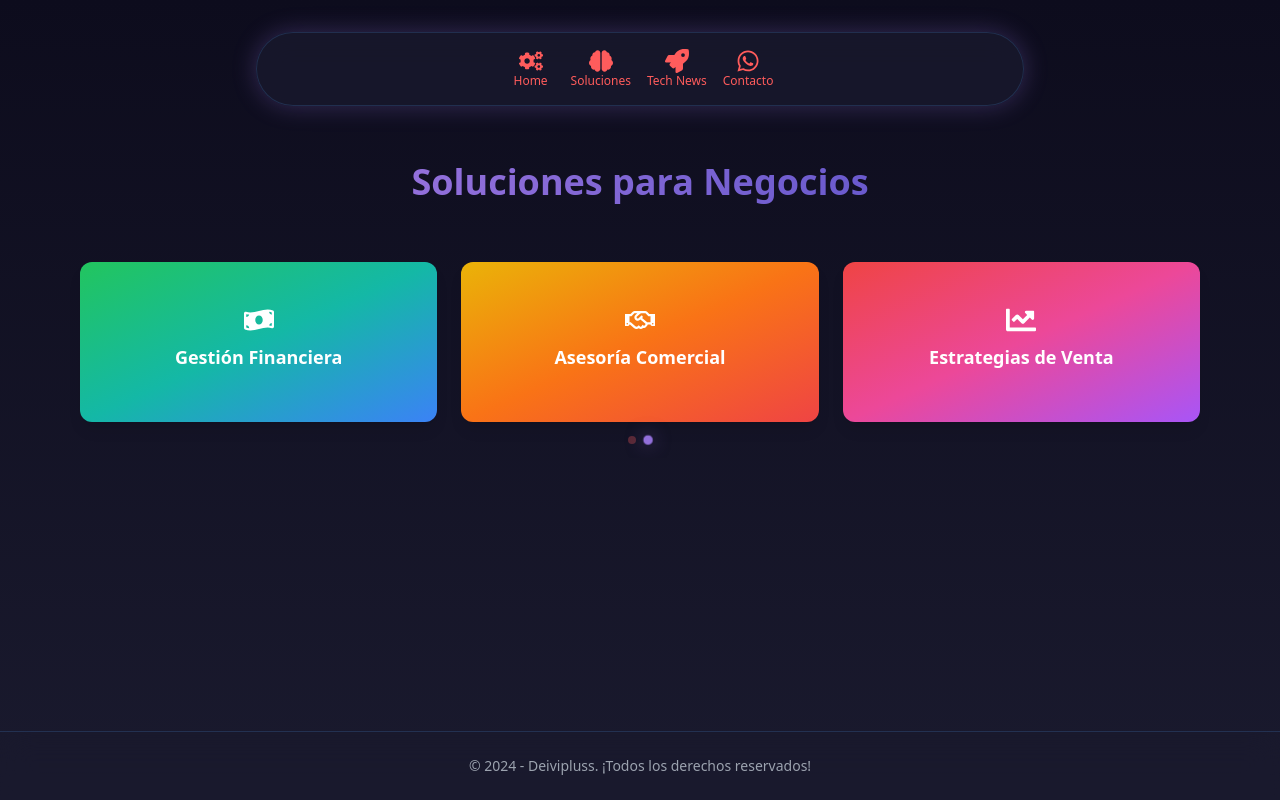
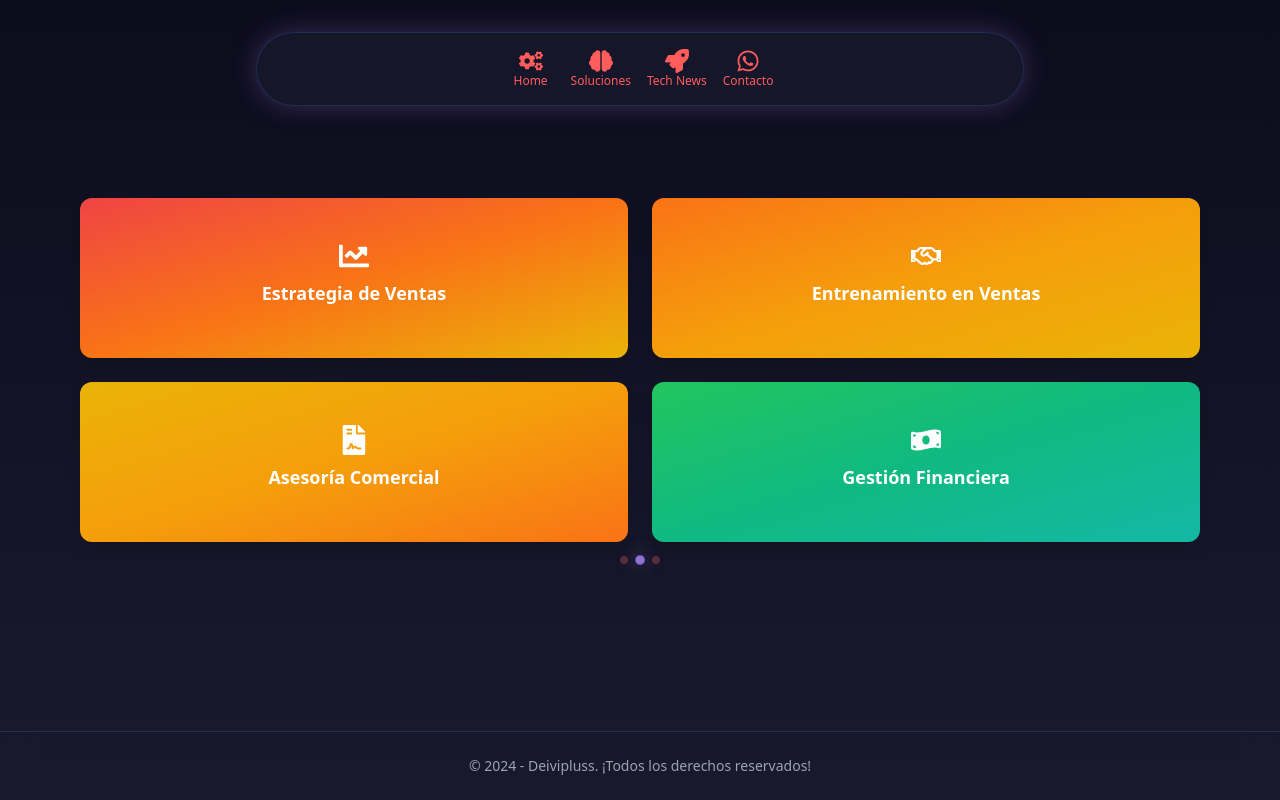
Before and after one commit to deivipluss/landing, a Next.js app: page /negocios in a window 1280 px wide. Built offline with nearby package versions, Linux system fonts and the light colour scheme.

Commit message:
menufinal

```diff
--- a/app/empresas/page.tsx
+++ b/app/empresas/page.tsx
@@ -24,7 +24,7 @@ import 'swiper/css/pagination';
 import HomeNavigation from "@/components/HomeNavigation";
 
 // Actualización de los tipos de tarjetas
-type CardKey = 'branding' | 'transformacionDigital' | 'relacionesPublicas' | 'entrenamientoGerentes' | 'entrenamientoRH' | 'auditoriaTecnologica' | 'auditoriaOptimizacion' | 'ciberseguridad';
+type CardKey = 'transformacionDigital' | 'branding' | 'relacionesPublicas' | 'entrenamientoGerentes' | 'entrenamientoRH' | 'auditoriaTecnologica' | 'auditoriaOptimizacion' | 'ciberseguridad';
 
 interface NavItem {
   href: string;
@@ -40,13 +40,6 @@ const navItems: NavItem[] = [
 ];
 
 const cardData: { [key in CardKey]: { title: string; description: string; icon: JSX.Element; gradient: string; link: string; featured?: boolean } } = {
-  branding: {
-    title: "Branding Empresarial",
-    description: "Creamos una identidad sólida y coherente para tu empresa. Mejoramos la percepción de tu marca, generando confianza y fidelidad en tus clientes.",
-    icon: <FaBuilding className="text-3xl group-hover:rotate-180 transition-transform duration-500" />,
-    gradient: "bg-gradient-to-br from-blue-500 via-blue-600 to-purple-600",
-    link: "/contacto?servicio=branding"
-  },
   transformacionDigital: {
     title: "Transformación Digital",
     description: "Reinventa tu empresa con tecnologías disruptivas. Optimiza procesos, mejora la experiencia del cliente y aumenta la competitividad en el mercado actual.",
@@ -54,6 +47,13 @@ const cardData: { [key in CardKey]: { title: string; description: string; icon:
     gradient: "bg-gradient-to-br from-cyan-400 via-blue-500 to-purple-600",
     link: "/contacto?servicio=transformacionDigital",
     featured: true // Marcado como destacado
+  },
+  branding: {
+    title: "Branding Empresarial",
+    description: "Creamos una identidad sólida y coherente para tu empresa. Mejoramos la percepción de tu marca, generando confianza y fidelidad en tus clientes.",
+    icon: <FaBuilding className="text-3xl group-hover:rotate-180 transition-transform duration-500" />,
+    gradient: "bg-gradient-to-br from-blue-500 via-blue-600 to-purple-600",
+    link: "/contacto?servicio=branding"
   },
   relacionesPublicas: {
     title: "Relaciones Públicas Digitales",
@@ -231,12 +231,6 @@ const Soluciones = () => {
 
       <main className="flex-grow flex flex-col justify-start pt-2 items-center p-4 md:p-8">
         <div className="w-full max-w-6xl">
-          <h1 className="text-3xl md:text-4xl font-extrabold mb-6 text-center text-white">
-            <span className="bg-clip-text text-transparent bg-gradient-to-r from-[#4A90E2] to-[#00F5D4]">
-              Soluciones para Empresas
-            </span>
-          </h1>
-
           <Swiper
             modules={[Autoplay, Pagination]}
             spaceBetween={30}
--- a/app/negocios/page.tsx
+++ b/app/negocios/page.tsx
@@ -6,7 +6,13 @@ import {
   FaShoppingCart,
   FaMoneyBillWave,
   FaRegHandshake,
-  FaBrain // Añadimos esta importación que faltaba
+  FaBrain,
+  FaFileContract,
+  FaUsers,
+  FaPencilAlt,
+  FaSearchDollar,
+  FaCog,
+  FaDesktop
 } from "react-icons/fa";
 import Link from 'next/link';
 import { motion } from 'framer-motion';
@@ -17,50 +23,96 @@ import 'swiper/css';
 import 'swiper/css/pagination';
 import HomeNavigation from "@/components/HomeNavigation";
 
-type CardKey = 'tienda' | 'marketingDigital' | 'ecommerce' | 'finanzas' | 'asesoria' | 'ventas';
+type CardKey = 'branding' | 'marketingDigital' | 'contentManager' | 'communityManager' | 'socialMediaManager' | 'landingPages' | 'seo' | 'ecommerce' | 'estrategiaVentas' | 'entrenamientoVentas' | 'asesoriaComercial' | 'gestionFinanciera';
 
-const cardData: { [key in CardKey]: { title: string; description: string; icon: JSX.Element; gradient: string; link: string } } = {
-  tienda: {
-    title: "Gestión de Tienda",
-    description: "Optimización de procesos para tiendas físicas y virtuales, mejorando la experiencia del cliente.",
+const cardData: { [key in CardKey]: { title: string; description: string; icon: JSX.Element; gradient: string; link: string; parent?: string } } = {
+  branding: {
+    title: "Branding Comercial",
+    description: "Creamos una identidad de marca poderosa para tu negocio que conecta con tus clientes ideales y te diferencia de la competencia.",
     icon: <FaStore className="text-3xl group-hover:rotate-180 transition-transform duration-500" />,
     gradient: "bg-gradient-to-br from-indigo-500 via-purple-500 to-blue-600",
-    link: "/contacto?servicio=tienda"
+    link: "/contacto?servicio=branding"
   },
   marketingDigital: {
     title: "Marketing Digital",
-    description: "Estrategias de marketing enfocadas en resultados para pequeños negocios.",
+    description: "Estrategias personalizadas para atraer clientes, aumentar ventas y hacer crecer tu negocio en el entorno digital.",
     icon: <FaChartLine className="text-3xl group-hover:scale-110 transition-transform duration-500" />,
     gradient: "bg-gradient-to-br from-purple-500 via-violet-500 to-indigo-500",
     link: "/contacto?servicio=marketingDigital"
   },
+  contentManager: {
+    title: "Content Manager",
+    description: "Creación y gestión de contenido relevante y valioso para tu audiencia, con enfoque en conversión y engagement.",
+    icon: <FaPencilAlt className="text-3xl group-hover:scale-110 transition-transform duration-500" />,
+    gradient: "bg-gradient-to-br from-purple-400 via-violet-500 to-indigo-500",
+    link: "/contacto?servicio=contentManager",
+    parent: "Marketing Digital"
+  },
+  communityManager: {
+    title: "Community Manager",
+    description: "Gestión profesional de la comunicación con tu comunidad digital para aumentar la fidelización y el engagement.",
+    icon: <FaUsers className="text-3xl group-hover:scale-110 transition-transform duration-500" />,
+    gradient: "bg-gradient-to-br from-purple-400 via-violet-500 to-indigo-500",
+    link: "/contacto?servicio=communityManager",
+    parent: "Marketing Digital"
+  },
+  socialMediaManager: {
+    title: "Social Media Manager",
+    description: "Estrategia, planificación y gestión integral de tus redes sociales con enfoque en resultados tangibles.",
+    icon: <FaChartLine className="text-3xl group-hover:scale-110 transition-transform duration-500" />,
+    gradient: "bg-gradient-to-br from-purple-400 via-violet-500 to-indigo-500",
+    link: "/contacto?servicio=socialMediaManager",
+    parent: "Marketing Digital"
+  },
+  landingPages: {
+    title: "Landing Pages",
+    description: "Diseño de páginas de aterrizaje optimizadas para convertir visitantes en leads y clientes.",
+    icon: <FaDesktop className="text-3xl group-hover:scale-110 transition-transform duration-500" />,
+    gradient: "bg-gradient-to-br from-purple-400 via-violet-500 to-indigo-500",
+    link: "/contacto?servicio=landingPages",
+    parent: "Marketing Digital"
+  },
+  seo: {
+    title: "SEO",
+    description: "Optimización para motores de búsqueda que mejora tu visibilidad online y atrae tráfico orgánico de calidad.",
+    icon: <FaSearchDollar className="text-3xl group-hover:scale-110 transition-transform duration-500" />,
+    gradient: "bg-gradient-to-br from-teal-500 via-green-500 to-emerald-600",
+    link: "/contacto?servicio=seo"
+  },
   ecommerce: {
     title: "E-commerce",
-    description: "Implementación y optimización de tiendas en línea para maximizar ventas.",
+    description: "Implementación y optimización de tiendas en línea para maximizar ventas y mejorar la experiencia del cliente.",
     icon: <FaShoppingCart className="text-3xl group-hover:scale-110 transition-transform duration-500" />,
     gradient: "bg-gradient-to-br from-blue-500 via-cyan-500 to-teal-500",
     link: "/contacto?servicio=ecommerce"
   },
-  finanzas: {
-    title: "Gestión Financiera",
-    description: "Asesoría en gestión financiera para mejorar la rentabilidad de tu negocio.",
-    icon: <FaMoneyBillWave className="text-3xl group-hover:rotate-12 transition-transform duration-500" />,
-    gradient: "bg-gradient-to-br from-green-500 via-teal-500 to-blue-500",
-    link: "/contacto?servicio=finanzas"
+  estrategiaVentas: {
+    title: "Estrategia de Ventas",
+    description: "Desarrollo de planes de venta efectivos adaptados a tu modelo de negocio para aumentar conversiones.",
+    icon: <FaChartLine className="text-3xl group-hover:rotate-180 transition-transform duration-500" />,
+    gradient: "bg-gradient-to-br from-red-500 via-orange-500 to-yellow-500",
+    link: "/contacto?servicio=estrategiaVentas"
   },
-  asesoria: {
+  entrenamientoVentas: {
+    title: "Entrenamiento en Ventas",
+    description: "Capacitación personalizada para equipos comerciales y de atención al cliente para maximizar resultados.",
+    icon: <FaRegHandshake className="text-3xl group-hover:scale-110 transition-transform duration-500" />,
+    gradient: "bg-gradient-to-br from-orange-500 via-amber-500 to-yellow-500",
+    link: "/contacto?servicio=entrenamientoVentas"
+  },
+  asesoriaComercial: {
     title: "Asesoría Comercial",
-    description: "Consultoría especializada para mejorar tus procesos de venta y atención al cliente.",
-    icon: <FaRegHandshake className="text-3xl group-hover:scale-110 transition-transform duration-500" />,
-    gradient: "bg-gradient-to-br from-yellow-500 via-orange-500 to-red-500",
+    description: "Consultoría especializada para optimizar tus procesos comerciales y estrategias de crecimiento.",
+    icon: <FaFileContract className="text-3xl group-hover:scale-110 transition-transform duration-500" />,
+    gradient: "bg-gradient-to-br from-yellow-500 via-amber-500 to-orange-500",
     link: "/contacto?servicio=asesoria"
   },
-  ventas: {
-    title: "Estrategias de Venta",
-    description: "Desarrollo de estrategias efectivas para aumentar tus ventas y fidelizar clientes.",
-    icon: <FaChartLine className="text-3xl group-hover:rotate-180 transition-transform duration-500" />,
-    gradient: "bg-gradient-to-br from-red-500 via-pink-500 to-purple-500",
-    link: "/contacto?servicio=ventas"
+  gestionFinanciera: {
+    title: "Gestión Financiera",
+    description: "Asesoría en gestión financiera para optimizar recursos, mejorar la rentabilidad y tomar decisiones basadas en datos.",
+    icon: <FaMoneyBillWave className="text-3xl group-hover:rotate-12 transition-transform duration-500" />,
+    gradient: "bg-gradient-to-br from-green-500 via-emerald-500 to-teal-500",
+    link: "/contacto?servicio=finanzas"
   }
 };
 
@@ -163,26 +215,23 @@ const Negocios = () => {
     }
   };
 
-  // Dividir tarjetas en grupos de 3
-  const cardKeys = Object.keys(cardData) as CardKey[];
+  // Organizamos las tarjetas principales primero, seguidas por los servicios de marketing digital
+  const mainServices = ['branding', 'marketingDigital', 'seo', 'ecommerce', 'estrategiaVentas', 'entrenamientoVentas', 'asesoriaComercial', 'gestionFinanciera'];
+  const marketingServices = ['contentManager', 'communityManager', 'socialMediaManager', 'landingPages'];
+
   const cardGroups = [
-    cardKeys.slice(0, 3),
-    cardKeys.slice(3)
+    mainServices.slice(0, 4) as CardKey[],
+    mainServices.slice(4) as CardKey[],
+    marketingServices as CardKey[]
   ];
 
   return (
     <div className="min-h-screen bg-[#0D0C1D] bg-gradient-to-b from-[#0D0C1D] to-[#1A1A2E] flex flex-col overflow-hidden">
-      {/* Utilizamos el componente HomeNavigation directamente sin contenedores adicionales */}
       <HomeNavigation />
 
       <main className="flex-grow flex flex-col justify-start pt-2 items-center p-4 md:p-8">
         <div className="w-full max-w-6xl">
-          <h1 className="text-3xl md:text-4xl font-extrabold mb-6 text-center text-white">
-            <span className="bg-clip-text text-transparent bg-gradient-to-r from-[#9370DB] to-[#6A5ACD]">
-              Soluciones para Negocios
-            </span>
-          </h1>
-
+          {/* Título eliminado */}
           <Swiper
             modules={[Autoplay, Pagination]}
             spaceBetween={30}
@@ -204,7 +253,7 @@ const Negocios = () => {
           >
             {cardGroups.map((group, groupIndex) => (
               <SwiperSlide key={groupIndex}>
-                <div className="grid grid-cols-1 md:grid-cols-3 gap-6 p-4">
+                <div className="grid grid-cols-1 md:grid-cols-2 gap-6 p-4">
                   {group.map((cardKey) => (
                     <SolutionCard
                       key={cardKey}
```
